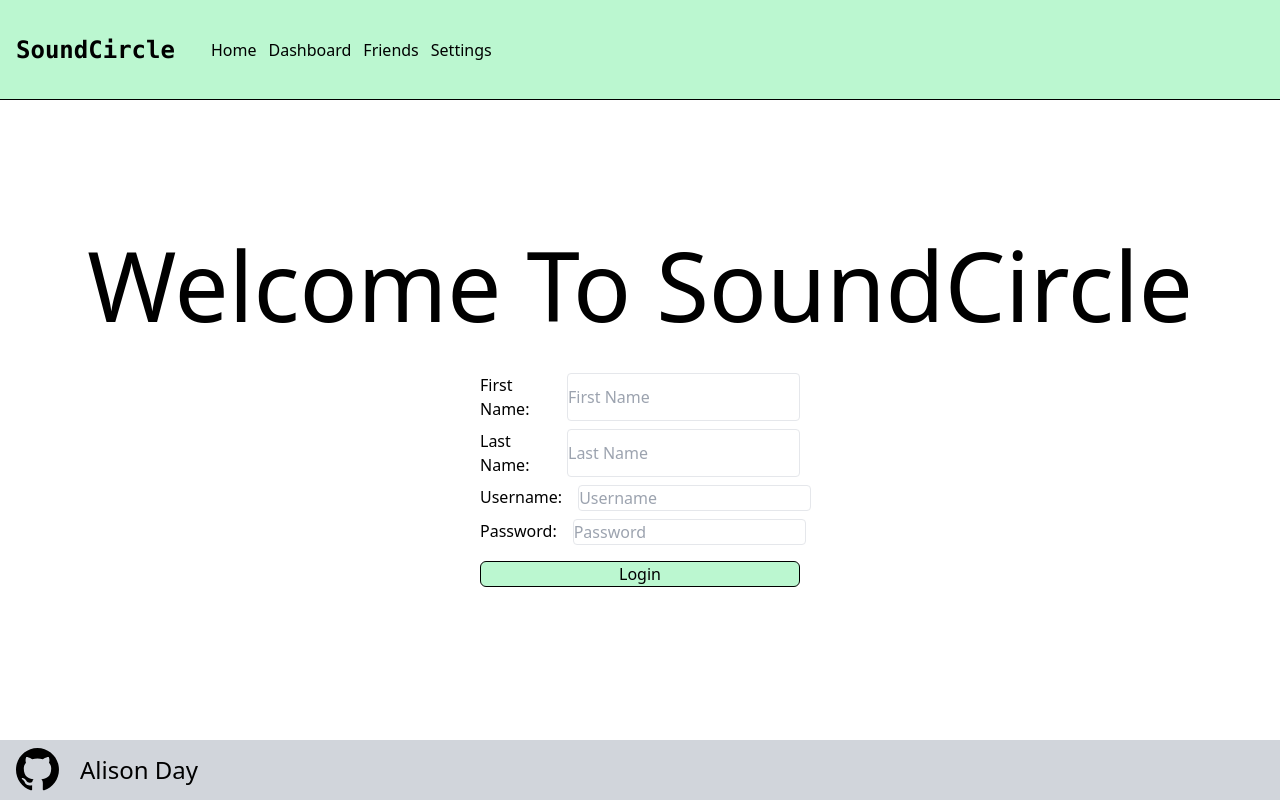
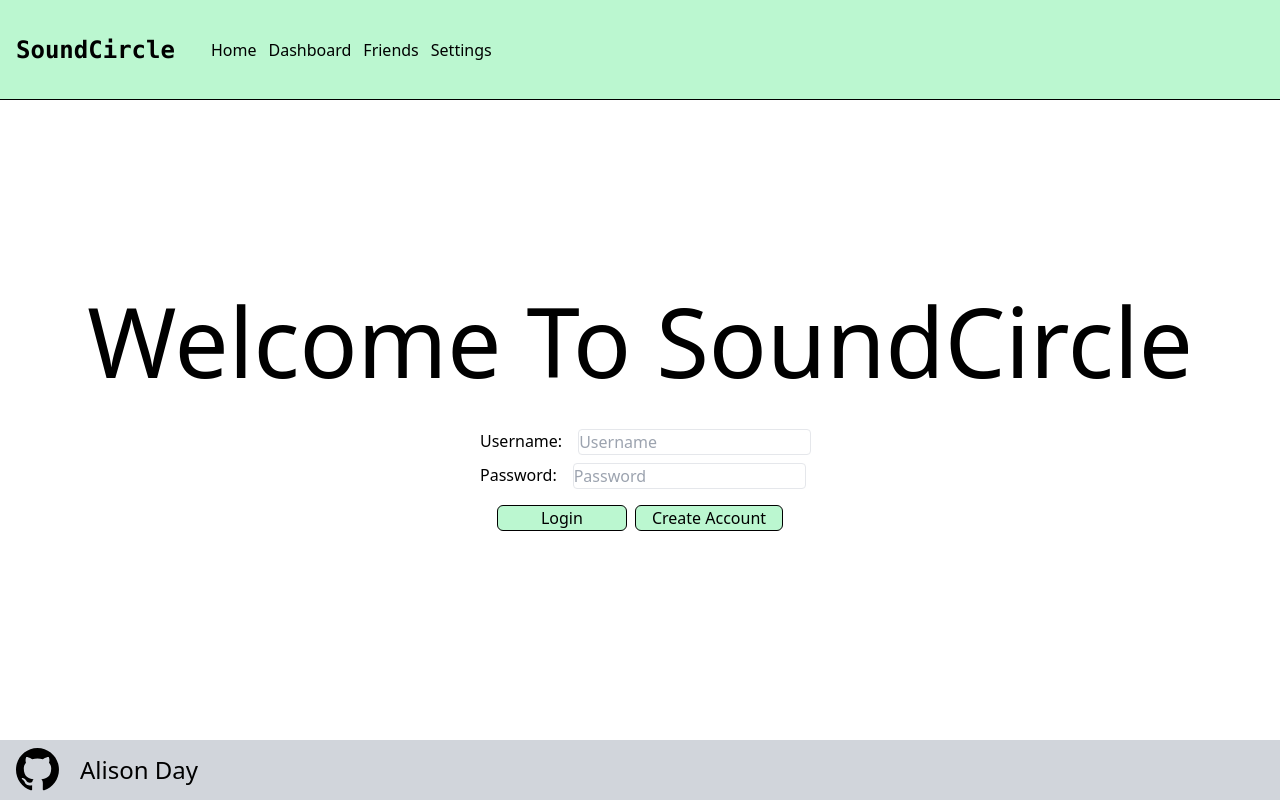
Before and after one commit to aday2418/startup, a Next.js app: page / in a window 1280 px wide. Built offline with nearby package versions, Linux system fonts and the light colour scheme.

Commit message:
Working on implementing connection to mongo db

```diff
--- a/package.json
+++ b/package.json
@@ -16,6 +16,7 @@
     "@supabase/supabase-js": "^2.39.7",
     "autoprefixer": "10.4.17",
     "chart.js": "^4.4.1",
+    "mongodb": "^6.5.0",
     "next": "14.1.0",
     "postcss": "8.4.35",
     "react": "18.2.0",
--- a/src/app/api/spotify/route.js
+++ b/src/app/api/spotify/route.js
@@ -8,6 +8,6 @@ export async function GET(request) {
     const { data: { session } } = await supabase.auth.getSession()
     const {provider_token, token_type, expires_in, provider_refresh_token } = session
     const profile = await fetchSpotify(provider_token)
-    return Response.json({ data: profile.id})
+    return Response.json({ data: profile})
 
 }
--- a/src/app/dashboard/UserDashboard.jsx
+++ b/src/app/dashboard/UserDashboard.jsx
@@ -24,22 +24,22 @@ export default function UserDashboard() {
   const [dropdown, setDropdown] = useState('short_term');
 
   //Calling my Server's endpoints below!!
-  const { data: id, isLoading: idLoading } = useSWR('/api/spotify', fetcher)
+  const { data: profile, isLoading: profileLoading } = useSWR('/api/spotify', fetcher)
   const { data: songs, isLoading: songsLoading } = useSWR(`/api/spotify/songs?timeframe=${dropdown}`, fetcher)
   const { data: artists, isLoading: artistsLoading } = useSWR(`/api/spotify/artists?timeframe=${dropdown}`, fetcher)
 
   const supabase = createClient(process.env.NEXT_PUBLIC_SUPABASE_URL, process.env.NEXT_PUBLIC_SUPABASE_ANON_KEY)
 
   useEffect(() => {
-    const storedFirstName = localStorage.getItem('firstName');
-    const storedLastName = localStorage.getItem('lastName');
+    //const storedFirstName = localStorage.getItem('firstName');
+    //const storedLastName = localStorage.getItem('lastName');
     const storedSpotify = localStorage.getItem('spotifyUsername');
     const storedPicture = localStorage.getItem('profilePicture');
     const storedFriends = localStorage.getItem('friends')
 
     const newUser = {
-      firstName: storedFirstName,
-      lastName: storedLastName,
+      //firstName: storedFirstName,
+      //lastName: storedLastName,
       username: storedSpotify,
       picture: storedPicture,
       friends: storedFriends
@@ -69,7 +69,7 @@ export default function UserDashboard() {
     setDropdown(dropdownValue);
   };
 
-  return (user && id && songs && artists) && (
+  return (user && profile && songs && artists) && (
         <div className='flex flex-col'>
             <div className='flex flex-row h-[150px] gap-8'>
             <div className={`flex flex-shrink-0 flex-grow-0 border rounded-full ${darkMode? "border-white" : "border-black"} h-[150px] w-[150px] overflow-hidden items-center`}>
@@ -79,10 +79,9 @@ export default function UserDashboard() {
             <div className='flex justify-between w-full items-center pb-8'>
                 <div className='flex flex-col'>
                     <div className='flex text-3xl gap-3'>
-                    <h1>{user.firstName}</h1>
-                    <h1>{user.lastName}</h1>
+                    <h1>{profile.data.display_name}</h1>
                     </div>
-                    <p className="text-md ">{id.data} | {user.friends ? JSON.parse(user.friends).length : 0} Friends</p>
+                    <p className="text-md ">{profile.data.id} | {user.friends ? JSON.parse(user.friends).length : 0} Friends</p>
                 </div>
                 <div className='flex flex-col'>
                   <Dropdown dropdown={dropdown} setDropdownChange={handleDropdownChange}/>
--- a/src/app/dashboard/settings/page.jsx
+++ b/src/app/dashboard/settings/page.jsx
@@ -67,7 +67,6 @@ export default function Settings() {
                 </div>
                 <div className='flex flex-col justify-top w-full gap-4'>
                     <InfoRow blockName="First Name" passedValue={firstName} localStorageKey="firstName"/>
-                    <InfoRow blockName="Last Name" passedValue={lastName} localStorageKey="lastName"/>
                     <InfoRow blockName="Password" passedValue={password} localStorageKey="password"/>
                 </div>
             </div>
--- a/src/app/page.jsx
+++ b/src/app/page.jsx
@@ -11,8 +11,8 @@ import ErrorMessage from "./ErrorMessage"
 export default function Home() {
 
 
-  const [firstName, setFirstName] = useState('');
-  const [lastName, setLastName] = useState('');
+  //const [firstName, setFirstName] = useState('');
+  //const [lastName, setLastName] = useState('');
   const [spotifyUsername, setSpotifyUsername] = useState('');
   const [password, setPassword] = useState('');
 
@@ -34,8 +34,8 @@ export default function Home() {
   const handleLogin = (e) => {
     e.preventDefault(); // Prevent form submission if using form element
     // Save to localStorage
-    localStorage.setItem('firstName', firstName);
-    localStorage.setItem('lastName', lastName);
+    //localStorage.setItem('firstName', firstName);
+    //localStorage.setItem('lastName', lastName);
     localStorage.setItem('spotifyUsername', spotifyUsername);
     localStorage.setItem('password', password);
     // Navigate to dashboard
@@ -62,13 +62,14 @@ export default function Home() {
           <h1 className='text-8xl '>Welcome To SoundCircle</h1>
           <div className='flex flex-col items-center justify-center gap-4 '>
             <div className='flex flex-col max-w-[320px]  gap-2'>
-              <LoginRow name="First Name" textType="text" variable={firstName} functionName={setFirstName}/>
-              <LoginRow name="Last Name" textType="text" variable={lastName} functionName={setLastName}/>
               <LoginRow name="Username" textType="text" variable={spotifyUsername} functionName={setSpotifyUsername}/>
               <LoginRow name="Password" textType="password" variable={password} functionName={setPassword}/>
             </div>
-            <div className='flex flex-col items-center gap-4 justify-center max-w-[1100px]'>
-              <button className='flex min-w-[320px] bg-green-200 border rounded-md border-black justify-center' onClick={handleLogin}>Login</button>
+            <div className='flex flex-col  items-center gap-4 justify-center max-w-[1100px]'>
+              <div className="flex flex-row gap-2 ">
+                <button className='flex min-w-[130px] bg-green-200 border rounded-md border-black justify-center px-4' onClick={handleLogin}>Login</button>
+                <button className='flex min-w-[130px] bg-green-200 border rounded-md border-black justify-center px-4' >Create Account </button>
+              </div>
               <Suspense>
                 <ErrorMessage/>
               </Suspense>
@@ -81,8 +82,6 @@ export default function Home() {
               <Link href="https://github.com/aday2418/startup">
                 <GitHub fillColor=""/>
               </Link>
-
-
             </div>
             <h1 className='text-2xl'>Alison Day</h1>
             </div>
```
Also changed, not shown: 2 other files (tests, documents, lock files or other folders).
